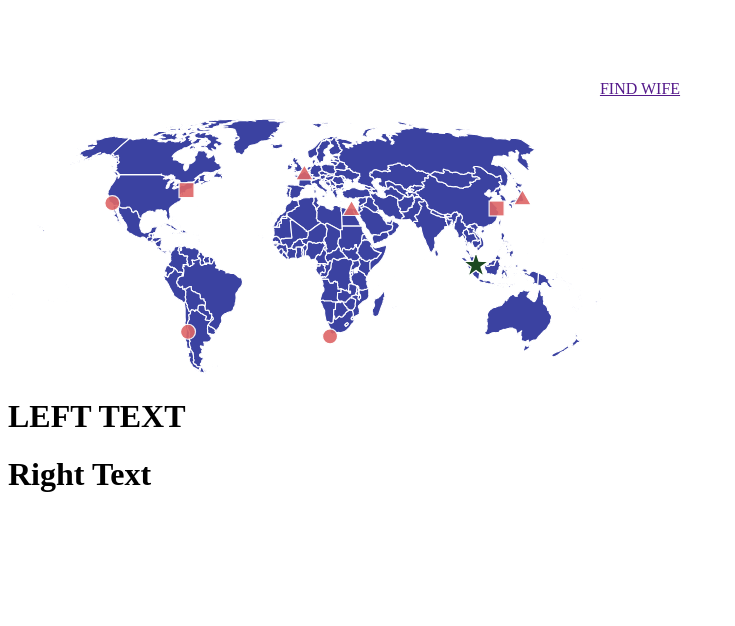
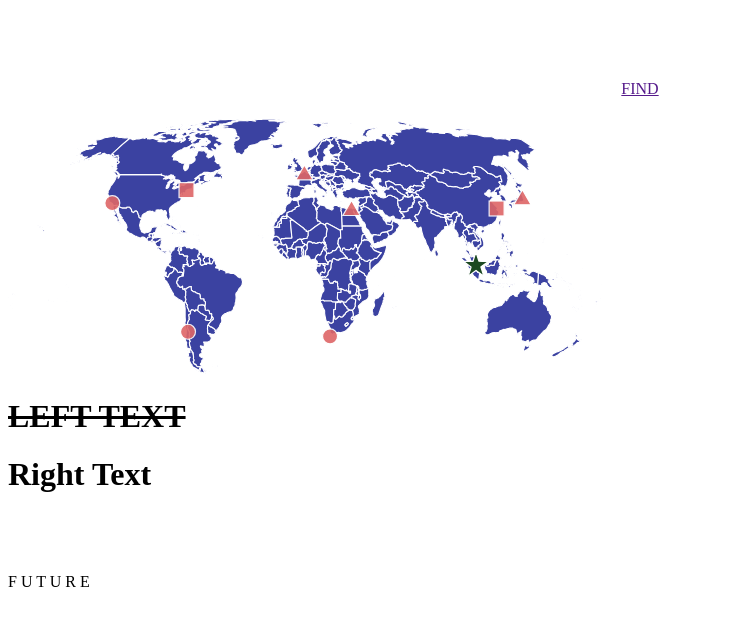
Before and after one commit to Alexcchip/Space-City-Hacks, a Flask app: page / in a window 1280 px wide. Shown: the top 626 px of the page, without its empty margins (0-735 px from the left). Run offline with Flask 2, Linux system fonts and the light colour scheme.

Commit message:
No water mark

```diff
--- a/client/templates/home.html
+++ b/client/templates/home.html
@@ -7,22 +7,36 @@
     <link rel="stylesheet" type="text/css" href="/static/styles.css">
     <script src="/static/mapdata.js"></script>
     <script src="/static/worldmap.js"></script>
-    <title>Language </title>
+    <title> Main </title>
 </head>
 <body>
         <div style="text-align: center; color: white;">
-        <h1 class="typewriter"> WifeFINDER</h1>
-        <a href="" class="hero-btn">FIND WIFE</a>
+        <h1 class="typewriter"> FINDER</h1>
+        <a href="" class="hero-btn">FIND </a>
         </div>
     <h1 id="map" class="center"> </h1>
 
 
     <div>
         <!--NOTE TO GROUP MEMBERS THE CODE BELOW IS A TEST I AM TESTING SOMETHING!-->
-        <div class="div1"><h1> LEFT TEXT </h1></div>
+        <div class="div1"><h1> <del>LEFT TEXT</del></h1></div>
         <div class="div2"> <h1>Right Text</h1></div>
-        <h1 style="color: white; text-align: center;">Welcome To the <strong>FUTURE</strong></h1>
+        <h1 style="color: white; text-align: center;">Welcome to the </h1>
+        <div class="container1">
+            <div class="text1">
+                <!-- ANIMATION -->
+              <span style="--i:1">F</span>
+              <span style="--i:2">U</span>
+              <span style="--i:3">T</span>
+              <span style="--i:4">U</span>
+              <span style="--i:5">R</span>
+              <span style="--i:7">E</span>
+
+
+          </div>
     </div>
+
+
 
 
 </body>
```
